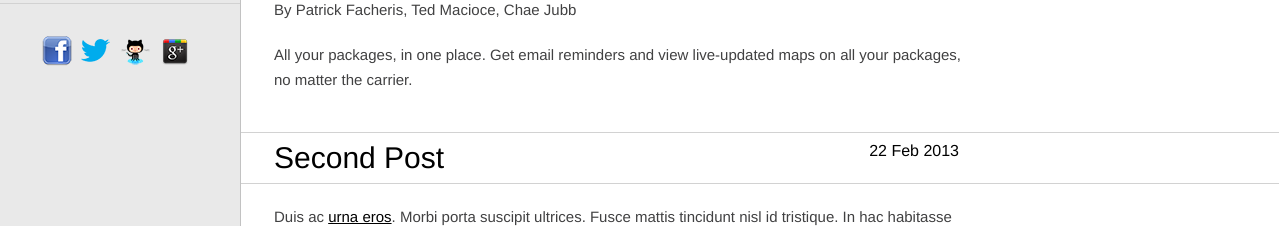
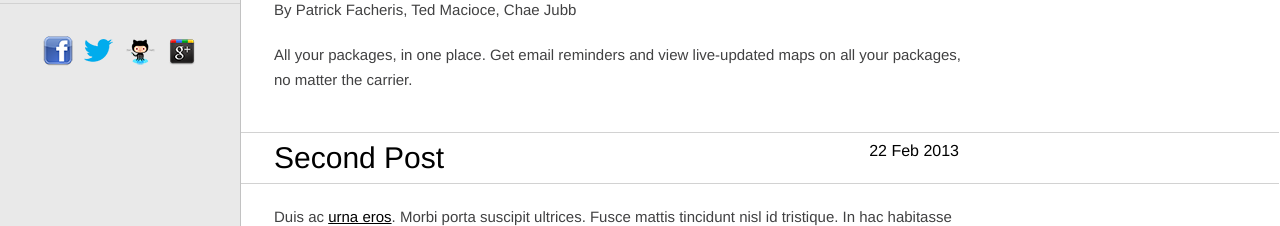
Before and after one commit to adicu/adicu.github.com-dep, a Jekyll site: the page built from index.html, in a window 1280 px wide. Shown: the part 481-707 px from the top of the page. Built offline with Jekyll 4.4.1, drawn with Linux system fonts in a browser that asks for light colours.

Commit message:
Space out social icons a bit

```diff
--- a/_layouts/default.html
+++ b/_layouts/default.html
@@ -30,10 +30,10 @@
         <li><a href="/contact.html">Contact</a></li>
       </ul>
       <ul class="inline-list">
-        <a href="https://www.facebook.com/ADICU"><img src="../img/fb.png" /></a>
-        <a href="http://twitter.com/adicu"><img src="../img/twitter.png" /></a>
-        <a href="https://github.com/adicu/"><img src="../img/github.png" /></a>
-        <a href="http://gplus.to/adicu"><img src="../img/googleplus.png"></a>
+        <a href="https://www.facebook.com/ADICU"><img class="social-icon" src="../img/fb.png" /></a>
+        <a href="http://twitter.com/adicu"><img class="social-icon" src="../img/twitter.png" /></a>
+        <a href="https://github.com/adicu/"><img class="social-icon" src="../img/github.png" /></a>
+        <a href="http://gplus.to/adicu"><img class="social-icon" src="../img/googleplus.png"></a>
       </ul>
       </ul>
     </nav>
--- a/css/style.css
+++ b/css/style.css
@@ -38,7 +38,7 @@
 }
 
 .social-icon {
-  padding: 2%;
+  margin: 0px 1px;
 }
 
 .sidebar {
```
